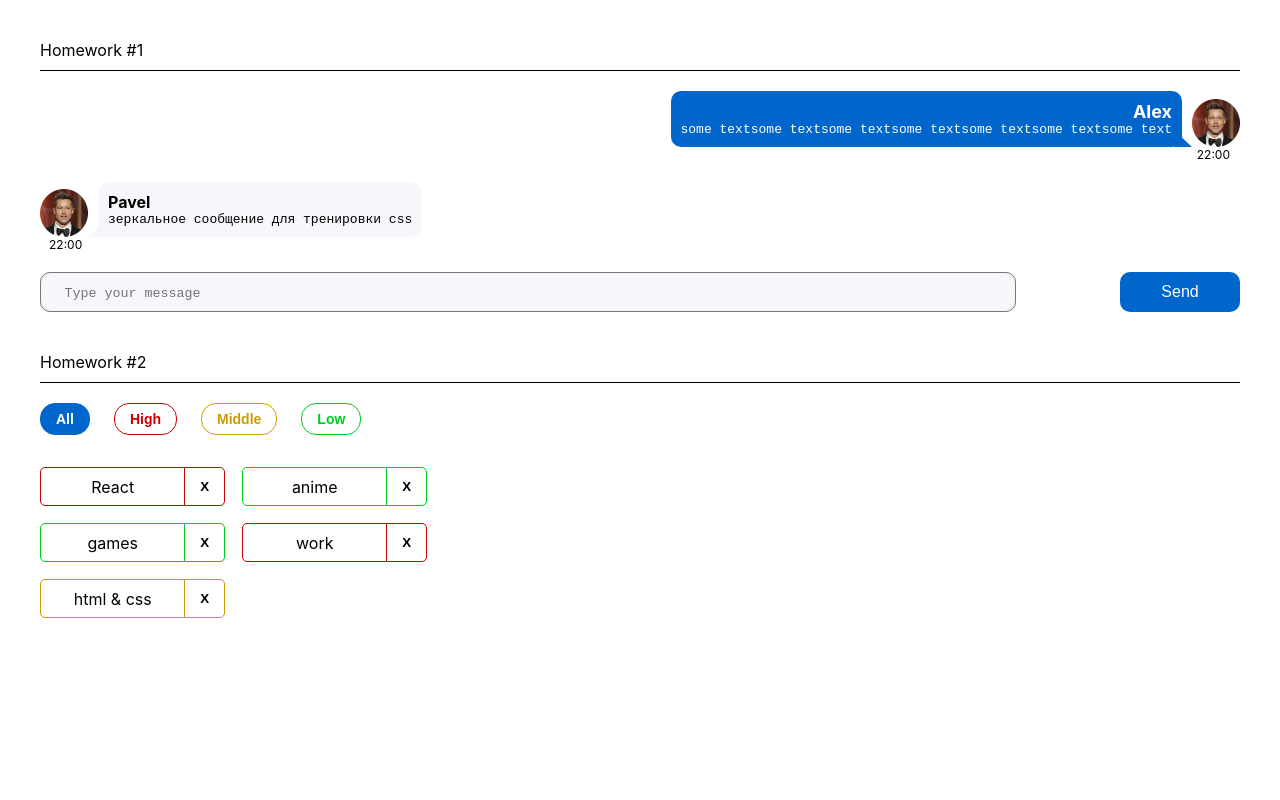
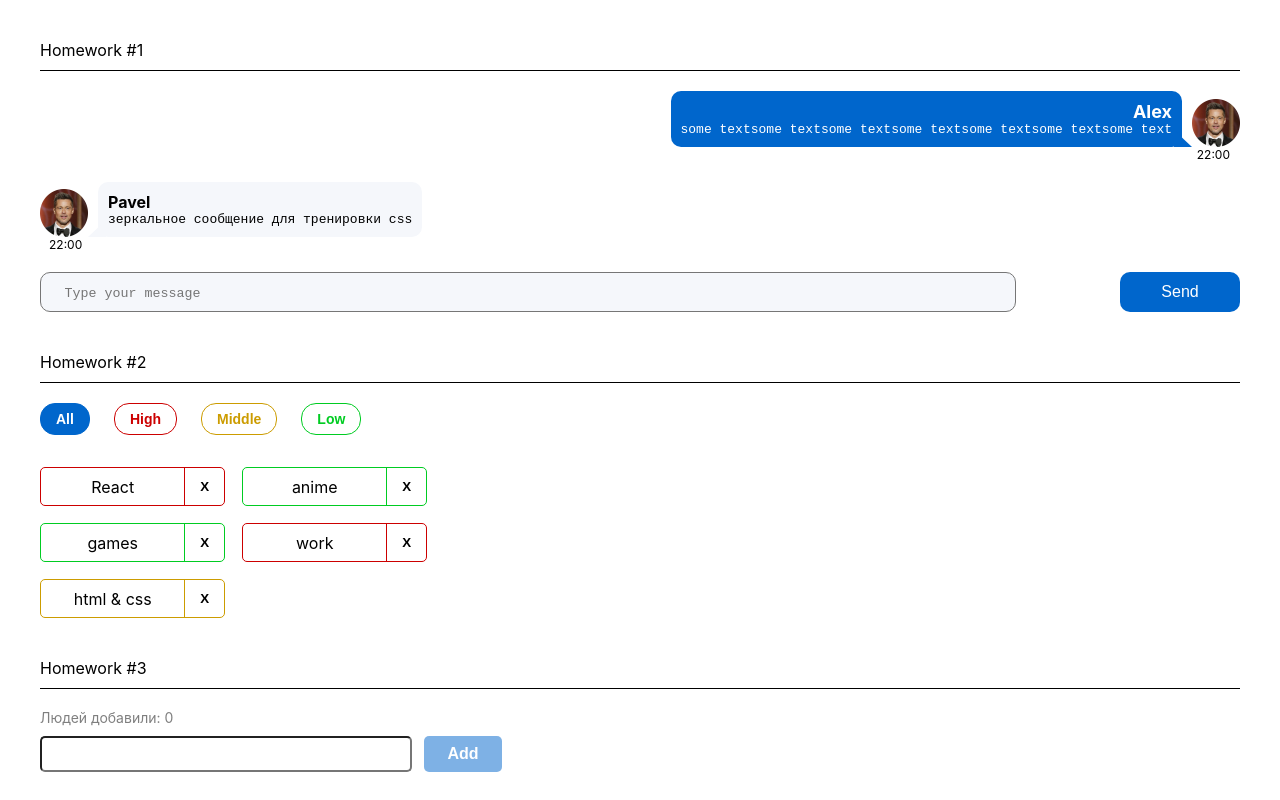
Before and after one commit to AlexPstr/HomeWorkS2, a React (Create React App) app: page / in a window 1280 px wide. Built offline with nearby package versions, Linux system fonts and the light colour scheme.

Commit message:
feat: completed task HW03

```diff
--- a/src/s1-main/App.tsx
+++ b/src/s1-main/App.tsx
@@ -2,6 +2,7 @@
 import s from './App.module.css'
 import HW1 from '../s2-homeworks/hw01/HW1'
 import HW2 from "../s2-homeworks/hw02/HW2";
+import HW3 from "../s2-homeworks/hw03/HW3";
 
 function App() {
     return (
@@ -9,7 +10,7 @@
             <HW1/>
             {/*раскомментировать по ходу выполнения*/}
             <HW2/>
-            {/*<HW3/>*/}
+            <HW3/>
             {/*<HW4/>*/}
 
             {/*при выполнении дз 5 и более - закомментировать здесь дз 1-4, так как они есть внутри дз 5*/}
--- a/src/s2-homeworks/hw03/Greeting.module.css
+++ b/src/s2-homeworks/hw03/Greeting.module.css
@@ -2,34 +2,76 @@
 }
 
 .inputAndButtonContainer {
+    display: flex;
+
 }
+.inputAndButtonContainer div {
+    max-width: 372px;
+    width: 100%;
+    margin-right: 12px;
+}
+.error {
+    color: red;
+    margin-top: 8px;
+}
+.inputAndButtonContainer div {
+    max-width: 372px;
+    width: 100%;
+    margin-right: 12px;
+}
+.input {
+    max-width: 372px;
+    width: 100%;
+    height: 36px;
+    border-radius: 5px;
 
-.error {
-}
-
-.input {
 }
 
 .input:focus {
 }
-
+.errorInput.input:focus {
+    outline: none;
+    border: 2px solid red;
+}
 .errorInput {
+    border: 1px solid red;
 }
 
 .button {
+    max-width: 78px;
+    width: 100%;
+    height: 36px;
+    display: flex;
+    border-radius: 5px;
+    font-weight: 700;
+    font-size: 16px;
+    color: white;
+    border: none;
+    align-items: center;
+    justify-content: center;
+    background-color: #0066cc;
 }
 
 .button:focus {
+    background-color: #3c5d8a;
 }
 
 .button:active {
+    background-color: #3c5d8a;
 }
 
 .button:disabled {
+    opacity: 0.5;
 }
 
 .text {
+    color: #00000080;
+    margin-bottom: 10px;
+    font-size: 14px;
 }
 
 .greeting {
+    margin-top: 10px;
+    font-weight: 500;
+    font-size: 14px;
 }
--- a/src/s2-homeworks/hw03/Greeting.tsx
+++ b/src/s2-homeworks/hw03/Greeting.tsx
@@ -2,14 +2,14 @@
 import s from './Greeting.module.css'
 
 type GreetingPropsType = {
-    name: any // need to fix any
-    setNameCallback: any // need to fix any
-    addUser: any // need to fix any
-    onBlur: any // need to fix any
-    onEnter: any // need to fix any
-    error: any // need to fix any
-    totalUsers: any // need to fix any
-    lastUserName?: any // need to fix any
+    name: string // need to fix any
+    setNameCallback: (e: ChangeEvent<HTMLInputElement>) => void // need to fix any
+    addUser: () => void // need to fix any
+    onBlur: () => void // need to fix any
+    onEnter: (e: KeyboardEvent) => void // need to fix any
+    error: string // need to fix any
+    totalUsers: number // need to fix any
+    lastUserName?: string // need to fix any
 }
 
 // презентационная компонента (для верстальщика)
@@ -25,7 +25,8 @@
         lastUserName,
     } // деструктуризация пропсов
 ) => {
-    const inputClass = s.errorInput // need to fix with (?:)
+    const inputClass = error ? s.errorInput + ' ' + s.input : s.input // need to fix with (?:)
+
 
     return (
         <div id={'hw3-form'} className={s.greetingForm}>
@@ -46,9 +47,9 @@
                         onKeyDown={onEnter}
                         onBlur={onBlur}
                     />
-                    <div id={'hw3-error'} className={s.error}>
+                    {{error} && <div id={'hw3-error'} className={error ? s.error: ''}>
                         {error}
-                    </div>
+                    </div>}
                 </div>
 
                 <button
@@ -57,7 +58,7 @@
                     className={s.button}
                     disabled={!name.trim()}
                 >
-                    add
+                    Add
                 </button>
             </div>
 
--- a/src/s2-homeworks/hw03/GreetingContainer.tsx
+++ b/src/s2-homeworks/hw03/GreetingContainer.tsx
@@ -3,18 +3,34 @@
 import { UserType } from './HW3'
 
 type GreetingContainerPropsType = {
-    users: any // need to fix any
-    addUserCallback: any // need to fix any
+    users: UserType[] // need to fix any
+    addUserCallback: (name: string) => void // need to fix any
 }
 
-export const pureAddUser = (name: any, setError: any, setName: any, addUserCallback: any) => {
+export const pureAddUser = (name: string, setError: (value: string)=> void, setName: (name: string) => void, addUserCallback: (name: string) => void) => {
+    if (!name.trim()) {
+        setError('Ошибка! Введите имя!')
+    }else {
+        addUserCallback(name)
+        setName('')
+        setError('')
+    }
+
     // если имя пустое - показать ошибку, иначе - добавить юзера и очистить инпут
 }
 
-export const pureOnBlur = (name: any, setError: any) => { // если имя пустое - показать ошибку
+export const pureOnBlur = (name: string, setError: (value: string)=> void) => {
+    if(!name.trim()) {
+        setError('Ошибка! Введите имя!')
+    }
+    // если имя пустое - показать ошибку
 }
 
-export const pureOnEnter = (e: any, addUser: any) => { // если нажата кнопка Enter - добавить
+export const pureOnEnter = (e: KeyboardEvent, addUser: () => void) => {
+    if(e.key === "Enter"){
+        addUser()
+    }
+    // если нажата кнопка Enter - добавить
 }
 
 // более простой и понятный для новичков
@@ -26,11 +42,11 @@
     addUserCallback,
 }) => {
     // деструктуризация пропсов
-    const [name, setName] = useState<any>('') // need to fix any
-    const [error, setError] = useState<any>('') // need to fix any
+    const [name, setName] = useState<string>('') // need to fix any
+    const [error, setError] = useState<string>('') // need to fix any
 
-    const setNameCallback = (e: any) => { // need to fix any
-        setName('some name') // need to fix
+    const setNameCallback = (e: ChangeEvent<HTMLInputElement>) => { // need to fix any
+        setName(e.currentTarget.value) // need to fix
 
         error && setError('')
     }
@@ -42,12 +58,12 @@
         pureOnBlur(name, setError)
     }
 
-    const onEnter = (e: any) => {
+    const onEnter = (e: KeyboardEvent) => {
         pureOnEnter(e, addUser)
     }
 
-    const totalUsers = 0 // need to fix
-    const lastUserName = 'some name' // need to fix
+    const totalUsers = users.length // need to fix
+    const lastUserName = users.length ? users[users.length -1].name : '' // need to fix
 
     return (
         <Greeting
--- a/src/s2-homeworks/hw03/HW3.tsx
+++ b/src/s2-homeworks/hw03/HW3.tsx
@@ -19,20 +19,21 @@
 
 // types
 export type UserType = {
-    _id: any // need to fix any
-    name: any // need to fix any
+    _id: string // need to fix any
+    name: string // need to fix any
 }
 
-export const pureAddUserCallback = (name: any, setUsers: any, users: any) => { // need to fix any
-    const user = { // need to fix
+export const pureAddUserCallback = (name: string, setUsers: (state:UserType[]) => void, users: UserType[]) => { // need to fix any
+    const user: UserType = {
+        _id: v1(),
+        name// need to fix
     }
     setUsers([...users, user])
 }
 
 const HW3 = () => {
     const [users, setUsers] = useState<any>([]) // need to fix any
-
-    const addUserCallback = (name: any) => { // need to fix any
+    const addUserCallback = (name: string) => { // need to fix any
         pureAddUserCallback(name, setUsers, users)
     }
 
```
